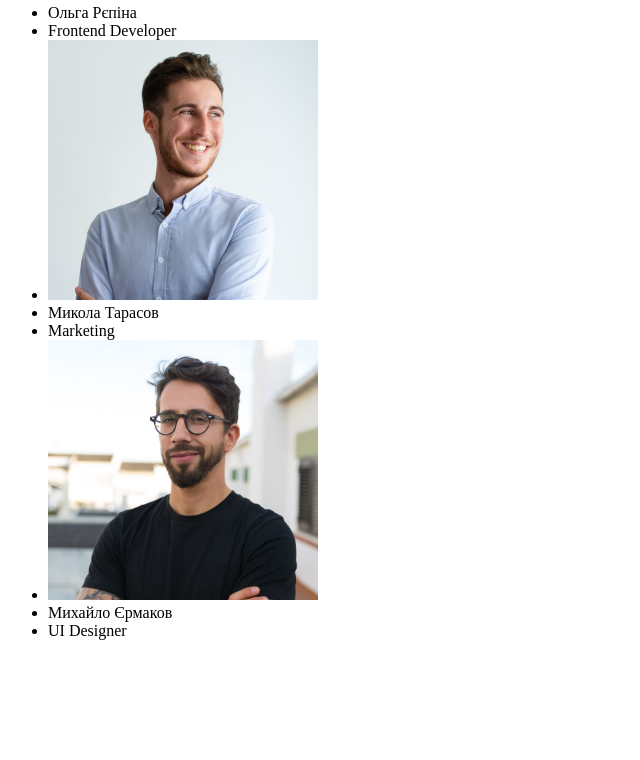
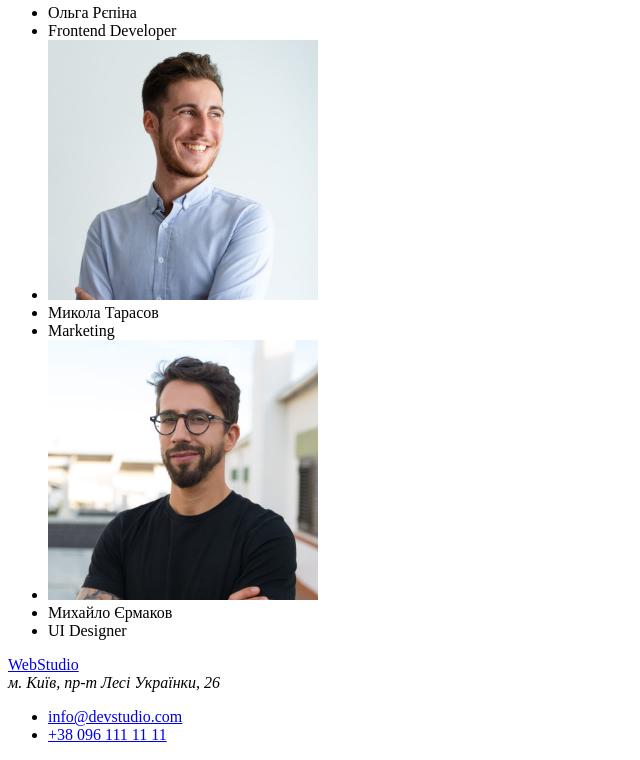
Before and after one commit to AnnaRed1982/goit-markup-hw-01, a plain HTML site: page index.html in a window 1280 px wide. Shown: the part 2181-2941 px from the top of the page, without its empty margins (0-640 px from the left). Before the commit the page ends 2837 px from the top, so only its background shows below. Drawn offline with Linux system fonts and the light colour scheme.

Commit message:
add footer

```diff
--- a/index.html
+++ b/index.html
@@ -4,7 +4,7 @@
     <meta charset="UTF-8" />
     <meta http-equiv="X-UA-Compatible" content="IE=edge" />
     <meta name="viewport" content="width=device-width, initial-scale=1.0" />
-    <title>Document</title>
+    <title>WebStudio</title>
   </head>
   <body>
     <header>
@@ -80,6 +80,13 @@
         </ul>
       </section>
     </main>
-    <footer></footer>
+    <footer>
+      <a href="https://www.google.com/">WebStudio</a>
+      <address>м. Київ, пр-т Лесі Українки, 26</address>
+      <ul>
+        <li><a href="mailto:info@devstudio.com">info@devstudio.com</a></li>
+        <li><a href="tel:+380961111111">+38 096 111 11 11</a></li>
+      </ul>
+    </footer>
   </body>
 </html>
```
